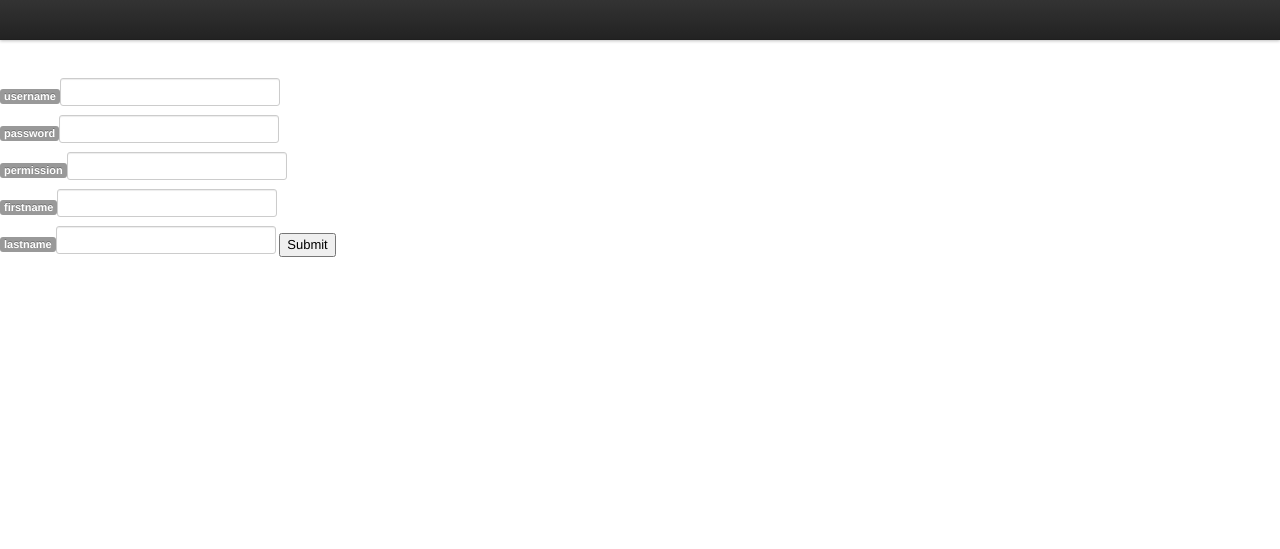
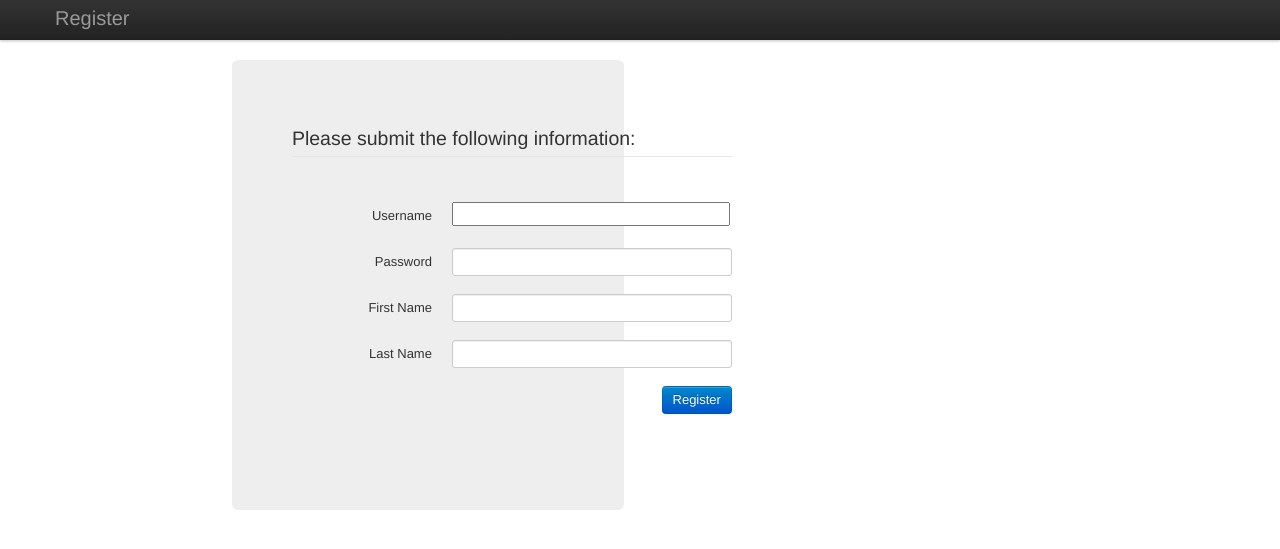
Before and after one commit to Darylsama/csc309-pug, a PHP site: page /register.php in a window 1280 px wide. Shown: the top 549 px of the page. Run offline with PHP 8.4, Linux system fonts and the light colour scheme; data that the repository does not hold is empty.

Commit message:
- added register page  - fixed an error in the user entity in the constructor

```diff
--- a/controller/user.php
+++ b/controller/user.php
@@ -69,10 +69,13 @@ class UserController {
 		if (isset($_SERVER['CONTENT_LENGTH']) &&
 			(int) $_SERVER['CONTENT_LENGTH'] > 0) {
 
+
             $uid = 0;
+            // new user uses 0 as uid
+			// another id will be generated for the user when this instance is persisted
             $username = $_POST["username"];
             $password = $_POST["password"];
-            $permission = $_POST["permission"];
+            $permission = 1;
             $firstname = $_POST["firstname"];
             $lastname = $_POST["lastname"];
 
@@ -85,12 +88,16 @@ class UserController {
                 $lastname
             );
 
-			include "view/register_page.php";
 			$this->model->persist_user($user);
+
+			// redirect user to the login page
+			// can be handled better
+			include "login.php";
 
 		} else {
 
 		    $this->page["page"] = "view/register_page.php";
+			$this->page["title"] = "Register";
 			include "view/template.php";
 		}
 	}
--- a/model/Entities.php
+++ b/model/Entities.php
@@ -20,7 +20,7 @@ class User {
 
         $this->uid = $uid;
         $this->username = $username;
-        $this->username = $password;
+        $this->password = $password;
         $this->permission = $permission;
         $this->firstname = $firstname;
         $this->lastname = $lastname;
--- a/view/register_page.php
+++ b/view/register_page.php
@@ -1,19 +1,61 @@
-<html>
-	<head>
-		<title>Register</title>
-	</head>
+<div class="container-fluid">
+	<div class="row-fluid">
 
-	<body>
-	<form method="post" action="register.php" name="test">
-	<br /><span class="label">username</span><input name="username" type="text">
-	<br /><span class="label">password</span><input name="password" type="password">
-	<br /><span class="label">permission</span><input name="permission" type="text">
-	<br /><span class="label">firstname</span><input name="firstname" type="text">
-	<br /><span class="label">lastname</span><input name="lastname" type="text">
-	<input type="submit" ></input>
-	</form>
 
-	<?php if (isset($user)) var_dump($user); ?>
+		<!-- some padding -->
+		<div class="span2" ></div>
 
-</body>
-</html>
+
+		<!-- register form -->
+		<div class="span4 hero-unit">
+			<form method="post" action="register.php" name="register" class="form-horizontal">
+				<fieldset>
+
+					<legend>Please submit the following information:</legend>
+					<!-- title -->
+
+					<div class="control-group">
+						<label class="control-label" for="username-input">Username</label>
+						<div class="controls">
+							<input id="username-input" class="input-xlarge" name="username" type="username">
+						</div>
+					</div>
+					<!-- username -->
+
+					<div class="control-group">
+						<label class="control-label" for="password-input">Password</label>
+						<div class="controls">
+							<input id="password-input" class="input-xlarge" name="password" type="password">
+						</div>
+					</div>
+					<!-- password -->
+
+					<div class="control-group">
+						<label class="control-label" for="firstname-input">First Name</label>
+						<div class="controls">
+							<input id="firstname-input" class="input-xlarge" name="firstname" type="text">
+						</div>
+					</div>
+					<!-- firstname -->
+
+					<div class="control-group">
+						<label class="control-label" for="lastname-input">Last Name</label>
+						<div class="controls">
+							<input id="lastname-input" class="input-xlarge" name="lastname" type="text">
+						</div>
+					</div>
+					<!-- lastname -->
+
+					<div class="control-group">
+						<input type="submit" class="btn btn-primary pull-right" value="Register" />
+					</div>
+					<!-- submit -->
+				</fieldset>
+
+
+			</form>
+		</div>
+		<div class="span6" ></div>
+		<!-- some padding -->
+	</div>
+</div>
```
